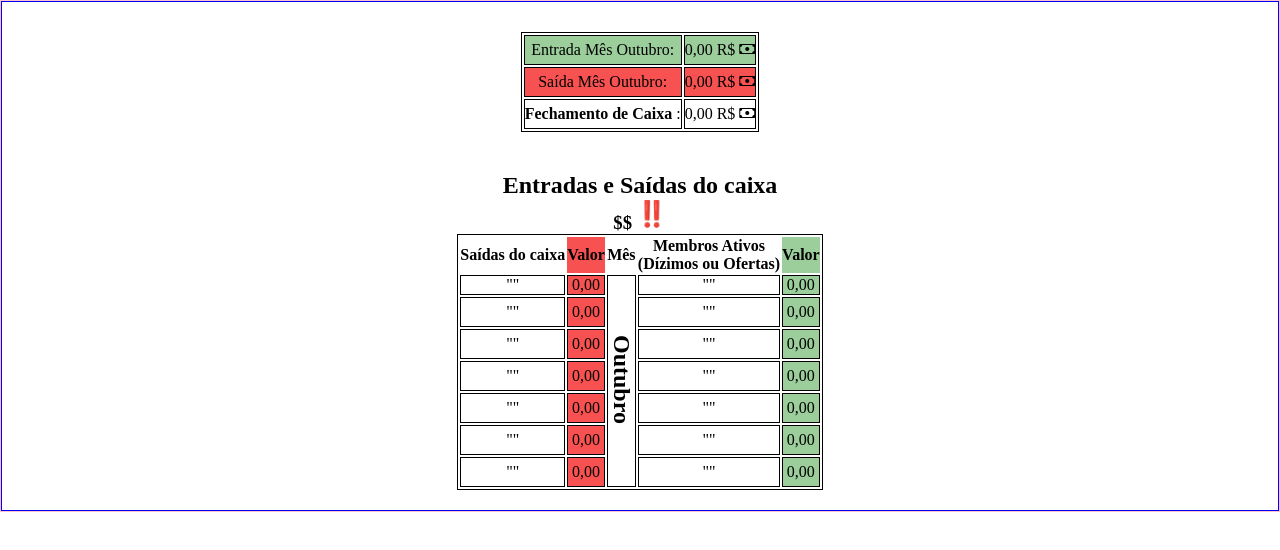
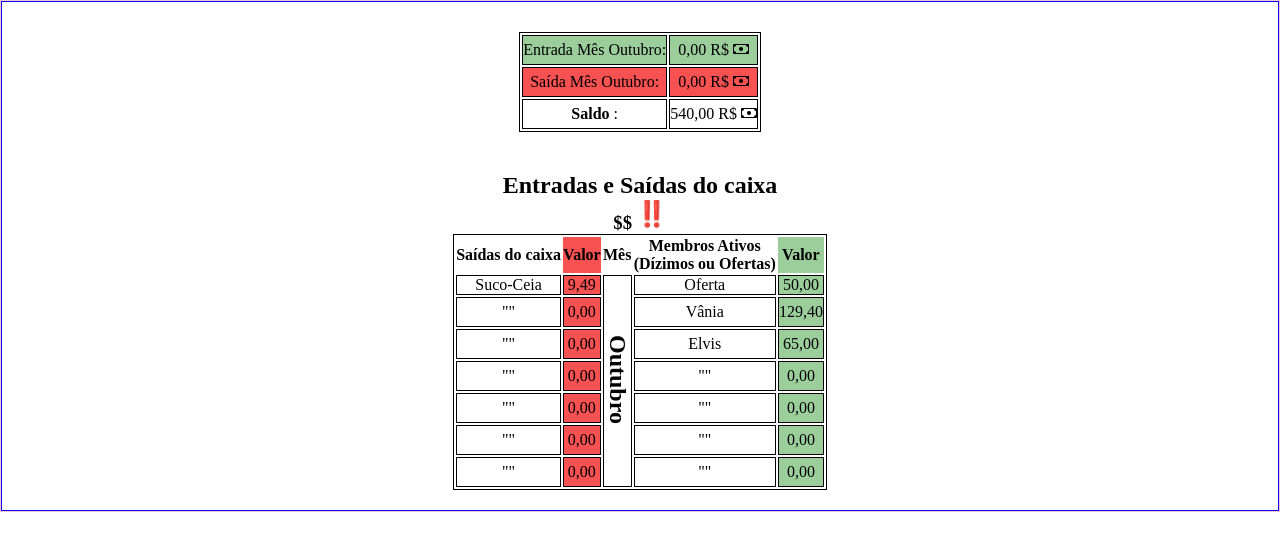
Before and after one commit to Edyylson/outubro, a plain HTML site: page index.html in a window 1280 px wide. Drawn offline with nearby package versions, Linux system fonts and the light colour scheme.

Commit message:
atualizando

```diff
--- a/index.html
+++ b/index.html
@@ -28,8 +28,8 @@
 
 
       <tr id="tb-fechamento" class="linha">
-        <td><b>Fechamento de Caixa</b> :</td>
-        <td> 0,00 R$ <i class="bi bi-cash"></i></td>
+        <td><b>Saldo</b> :</td>
+        <td> 540,00 R$ <i class="bi bi-cash"></i></td>
 
       </tr>
 
@@ -79,16 +79,16 @@
       <tbody>
         <tr class="linhaset">
 
-          <td>""</td>
-          <td>0,00 </td>
+          <td>Suco-Ceia</td>
+          <td>9,49</td>
 
           <td class="Set" rowspan="25"><b style="writing-mode: vertical-rl;">
               <h1>Outubro</h1>
             </b></td>
 
           </td>
-          <td>""</td>
-          <td>0,00 </td>
+          <td>Oferta</td>
+          <td>50,00</td>
 
 
         </tr>
@@ -96,16 +96,16 @@
 
         <tr class="linha">
           <td>""</td>
-          <td>0,00 </td>
-          <td>""</td>
-          <td>0,00 </td>
+          <td>0,00</td>
+          <td>Vânia</td>
+          <td>129,40</td>
         </tr>
 
         <tr class="linha">
           <td>""</td>
           <td>0,00 </td>
-          <td>""</td>
-          <td>0,00 </td>
+          <td>Elvis</td>
+          <td>65,00</td>
         </tr>
 
 
```
